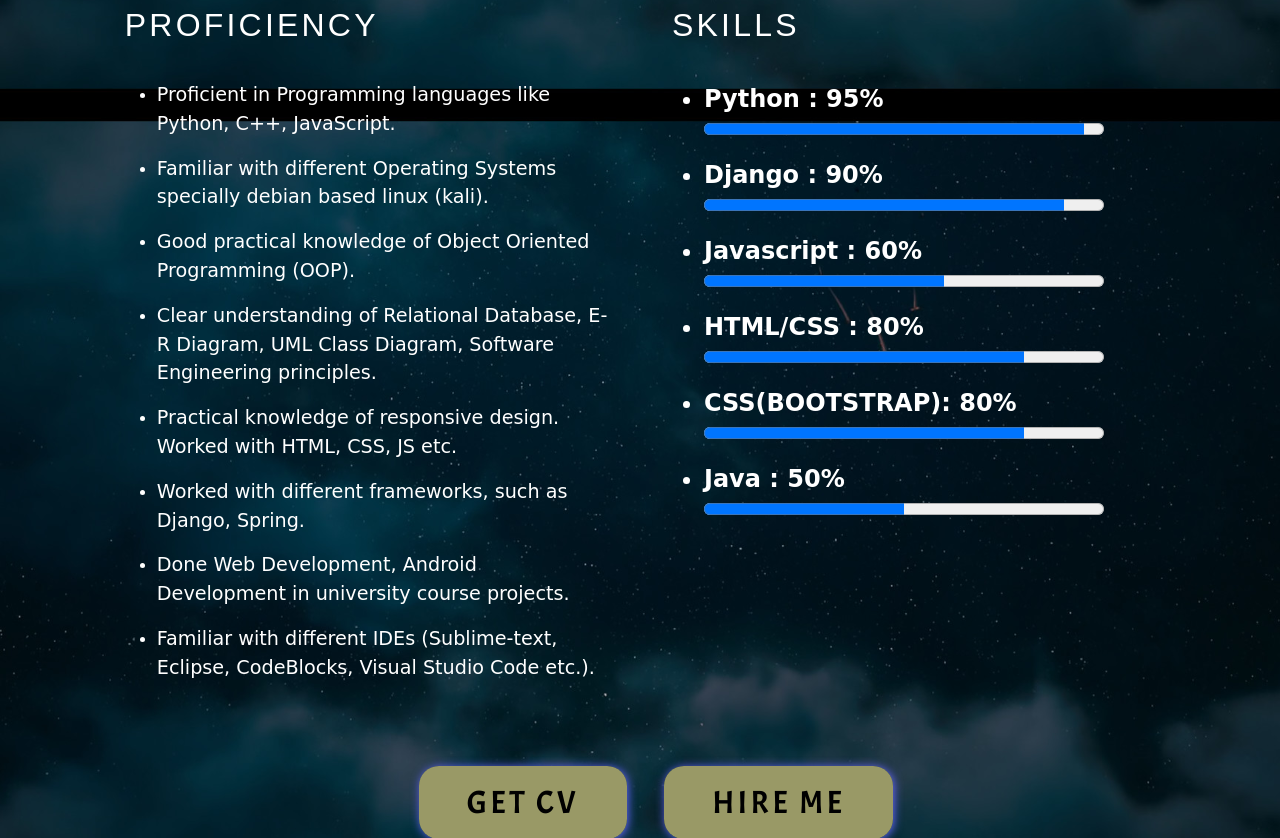
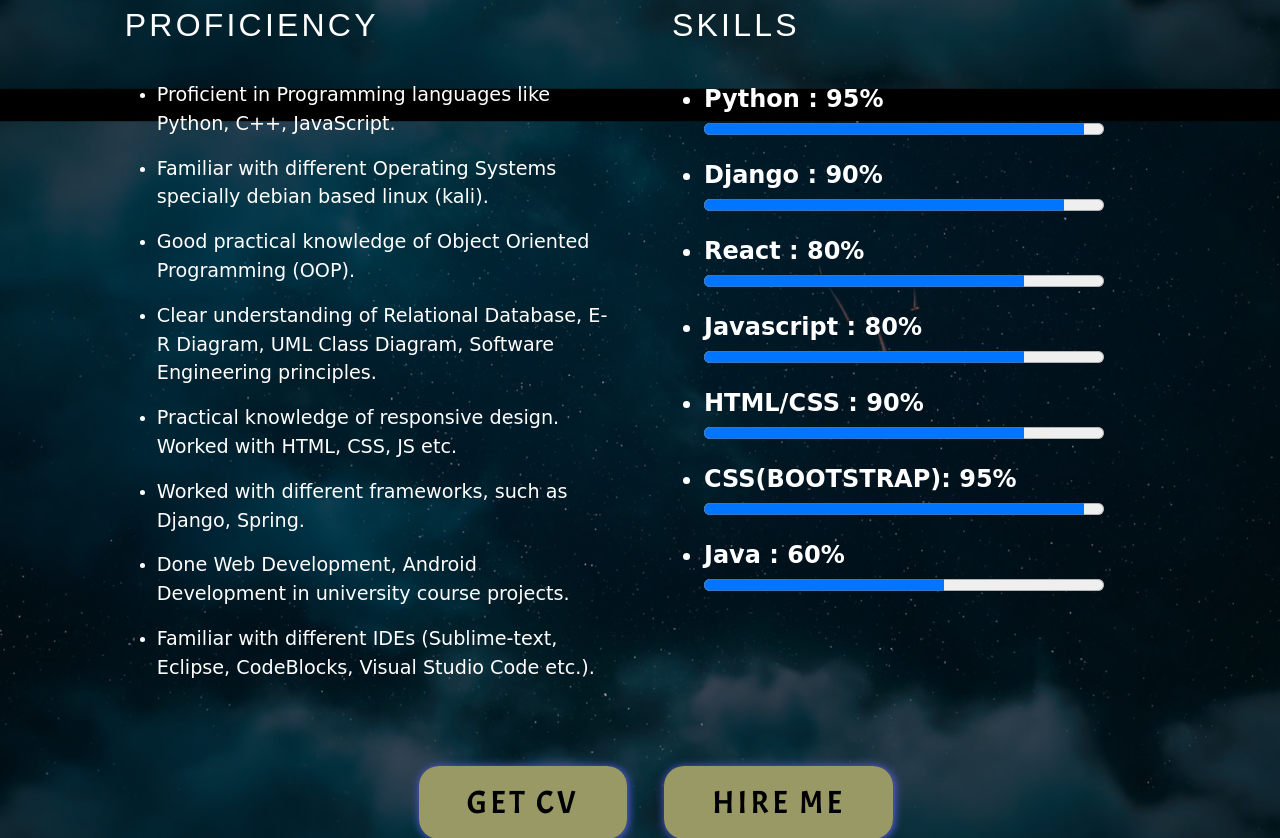
Before and after one commit to MahmudJewel/Django_portfolio, a Django app: page /about in a window 1280 px wide. Shown: the part 695-1533 px from the top of the page. Run offline with Django 3.2, Linux system fonts and the light colour scheme; some libraries are stand-ins or nearby versions; some web fonts are replaced.

Commit message:
React added as skills

```diff
--- a/templates/About.html
+++ b/templates/About.html
@@ -6,10 +6,12 @@
 -->
 {% load static %}
 <html lang="en">
-	<head >
+
+<head>
 	{% include 'head.html' %}
 </head>
-	<body id="bd"  style="font-family: 'Sansita Swashed', cursive;
+
+<body id="bd" style="font-family: 'Sansita Swashed', cursive;
 		color: white;
 		background: #151515 url('../static/img/bg.jpg'); /*no-repeat center top;*/
 		background-repeat: repeat;
@@ -27,14 +29,15 @@
 	<section id="about">
 		<div class="overall">
 			<div class="left-right1">
-					<div class="intro_pic" >
+				<div class="intro_pic">
 					<!--data-aos="fade-up" data-aos-delay="300" -->
 					<img src="../static/img/mypic2.JPG" alt="mypic">
 				</div>
-					<div class="intro" >
+				<div class="intro">
 					<h5>About</h5>
 					<h1>Let me introduce myself</h1>
-						<p>Highly motivated to constantly develop my skills, learn new technology and grow professionally.</p>
+					<p>Highly motivated to constantly develop my skills, learn new technology and grow professionally.
+					</p>
 					<div class="name">
 						<div>
 							<strong>Name: </strong>
@@ -57,7 +60,7 @@
 					</div>
 				</div>
 			</div>
-				<div class="left-right2" >
+			<div class="left-right2">
 				<div class="proficiency">
 					<h3>Proficiency</h3>
 					<ul>
@@ -70,7 +73,7 @@
 						{% endfor %}
 					</ul>
 				</div>
-					<div class="skill" >
+				<div class="skill">
 					<h3>Skills</h3>
 					<ul>
 						<li>
@@ -82,26 +85,30 @@
 							<progress value="90" max="100">
 						</li>
 						<li>
-										<div><strong>Javascript : 60%</strong></div>
-										<progress value="60" max="100">
-										</li>
-										<li>
-											<div><strong>HTML/CSS : 80%</strong></div>
+							<div><strong>React : 80%</strong></div>
 							<progress value="80" max="100">
 						</li>
 						<li>
-												<div><strong>CSS(BOOTSTRAP): 80%</strong></div>
+							<div><strong>Javascript : 80%</strong></div>
 							<progress value="80" max="100">
 						</li>
 						<li>
-													<div><strong>Java : 50%</strong></div>
-													<progress value="50" max="100">
+							<div><strong>HTML/CSS : 90%</strong></div>
+							<progress value="80" max="100">
+						</li>
+						<li>
+							<div><strong>CSS(BOOTSTRAP): 95%</strong></div>
+							<progress value="95" max="100">
+						</li>
+						<li>
+							<div><strong>Java : 60%</strong></div>
+							<progress value="60" max="100">
 						</li>
 
 					</ul>
 				</div>
 			</div>
-										<div class="btn-part" >
+			<div class="btn-part">
 				<ul>
 					<li><a href="#nav">Get CV</a></li>
 					<li><a href="/contact">Hire Me</a></li>
@@ -111,7 +118,8 @@
 		</div>
 
 		<!--================== Start Next-Previous =====================-->
-		<div class="f-social" style="padding-top: 100px;"> <!--I called footer to design -->
+		<div class="f-social" style="padding-top: 100px;">
+			<!--I called footer to design -->
 			<ul>
 				<li>
 					<a href="/" class="previous" title="previous">
@@ -134,4 +142,5 @@
 		{% include 'footer.html' %}
 	</div>
 </body>
+
 </html>
```
Lines whose indentation alone changed are shown as unchanged.
